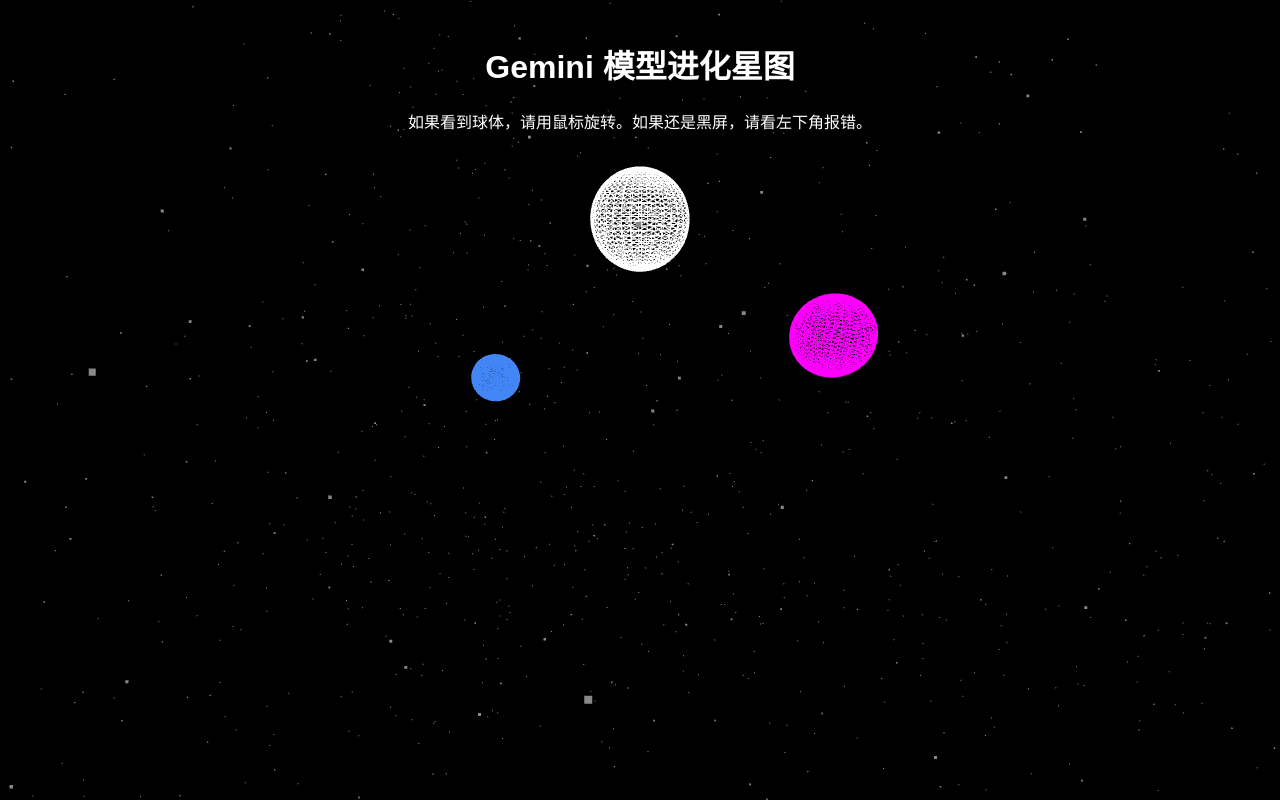
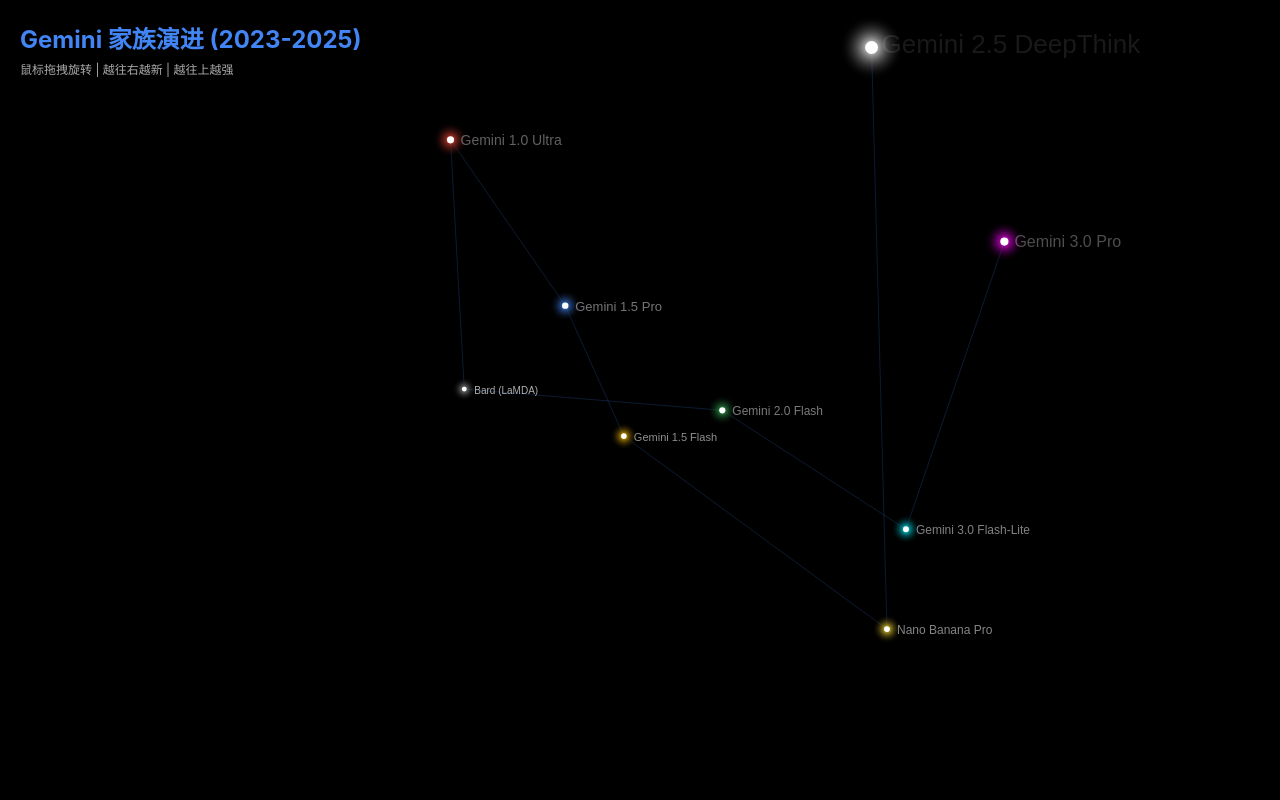
Before and after one commit to ZhaoXinlong/gemini-3d, a plain HTML site: page index.html in a window 1280 px wide. Drawn offline with nearby package versions, Linux system fonts and the light colour scheme; animation ran at ten frames a second.

Commit message:
Update index.html

```diff
--- a/index.html
+++ b/index.html
@@ -2,93 +2,127 @@
 <html lang="zh-CN">
 <head>
     <meta charset="UTF-8">
-    <title>Gemini 宇宙 3D 矩阵 (修复版)</title>
+    <title>Gemini 极简宇宙 (兼容版)</title>
     <style>
-        body { margin: 0; overflow: hidden; background-color: #020205; color: white; font-family: sans-serif; }
-        #ui { position: absolute; top: 20px; width: 100%; text-align: center; pointer-events: none; z-index: 10; }
-        #error-log { position: absolute; bottom: 10px; left: 10px; color: #ff4444; font-size: 12px; background: rgba(0,0,0,0.5); }
-        #loading { position: absolute; top: 50%; left: 50%; transform: translate(-50%, -50%); }
+        body { margin: 0; overflow: hidden; background: #000; color: #fff; font-family: -apple-system, BlinkMacSystemFont, "Segoe UI", Roboto, sans-serif; }
+        canvas { display: block; cursor: move; }
+        #ui { position: absolute; top: 20px; left: 20px; pointer-events: none; text-shadow: 0 2px 4px rgba(0,0,0,0.5); }
+        .legend { font-size: 12px; color: #aaa; margin-top: 5px; }
+        #details { position: absolute; bottom: 20px; right: 20px; background: rgba(20,20,30,0.8); padding: 15px; border-radius: 8px; border: 1px solid #4285f4; display: none; width: 250px; }
     </style>
 </head>
 <body>
     <div id="ui">
-        <h1>Gemini 模型进化星图</h1>
-        <p>如果看到球体，请用鼠标旋转。如果还是黑屏，请看左下角报错。</p>
+        <h2 style="margin:0; color:#4285f4;">Gemini 家族演进 (2023-2025)</h2>
+        <div class="legend">鼠标拖拽旋转 | 越往右越新 | 越往上越强</div>
     </div>
-    <div id="loading">正在召唤 3D 引擎...</div>
-    <div id="error-log"></div>
-
-    <script src="https://cdnjs.cloudflare.com/ajax/libs/three.js/r128/three.min.js" onerror="logError('核心库加载失败')"></script>
-    <script src="https://cdn.jsdelivr.net/gh/mrdoob/three.js@r128/examples/js/controls/OrbitControls.js" onerror="logError('控制器加载失败')"></script>
+    <div id="details">
+        <h3 id="d-name" style="margin-top:0;"></h3>
+        <p id="d-info" style="font-size:14px; color:#ddd;"></p>
+    </div>
+    <canvas id="starCanvas"></canvas>
 
     <script>
-        function logError(msg) {
-            document.getElementById('error-log').innerHTML += "⚠️ " + msg + "<br>";
-            document.getElementById('loading').innerHTML = "加载失败，请刷新或更换网络。";
+        const canvas = document.getElementById('starCanvas');
+        const ctx = canvas.getContext('2d');
+        let width, height;
+        let angleX = 0.5, angleY = 0.5;
+        let isDragging = false, lastMouseX, lastMouseY;
+
+        // --- Gemini 数据：[名称, 时间轴X, 性能轴Y, 稳定性Z, 颜色] ---
+        const models = [
+            { name: "Bard (LaMDA)", x: -250, y: 50, z: 0, c: "#999", info: "2023.03: Gemini 的前身" },
+            { name: "Gemini 1.0 Ultra", x: -180, y: -200, z: 0, c: "#ea4335", info: "2023.12: 首个对标 GPT-4 的旗舰" },
+            { name: "Gemini 1.5 Pro", x: -80, y: -80, z: 0, c: "#4285f4", info: "2024.02: 开启 100万+ 长文本时代" },
+            { name: "Gemini 1.5 Flash", x: -20, y: 50, z: 0, c: "#fbbc05", info: "2024.05: 极速高性价比模型" },
+            { name: "Gemini 2.0 Flash", x: 80, y: 0, z: 20, c: "#34a853", info: "2025.02: 智能体(Agent)能力爆发" },
+            { name: "Gemini 2.5 DeepThink", x: 150, y: -250, z: -50, c: "#fff", info: "2025.06: 推理链(CoT)强化版" },
+            { name: "Gemini 3.0 Pro", x: 250, y: -150, z: 100, c: "#ff00ff", info: "2025.11: 最新旗舰，Vibe Coding 核心" },
+            { name: "Gemini 3.0 Flash-Lite", x: 280, y: 100, z: 50, c: "#00f2ff", info: "2025.12: 目前全球最廉价的高性能 API" },
+            { name: "Nano Banana Pro", x: 300, y: 180, z: -20, c: "#ffe135", info: "2025.11: 手机本地图像生成之王" }
+        ];
+
+        function resize() {
+            width = canvas.width = window.innerWidth;
+            height = canvas.height = window.innerHeight;
         }
 
-        window.onload = function() {
-            if (typeof THREE === 'undefined') {
-                logError("浏览器未能识别 THREE 插件");
-                return;
-            }
+        window.addEventListener('resize', resize);
+        resize();
 
-            try {
-                init3D();
-                document.getElementById('loading').style.display = 'none';
-            } catch (e) {
-                logError("JS 运行错误: " + e.message);
-            }
-        };
+        // 交互逻辑
+        window.addEventListener('mousedown', e => { isDragging = true; lastMouseX = e.clientX; lastMouseY = e.clientY; });
+        window.addEventListener('mousemove', e => {
+            if (!isDragging) return;
+            angleY += (e.clientX - lastMouseX) * 0.01;
+            angleX += (e.clientY - lastMouseY) * 0.01;
+            lastMouseX = e.clientX; lastMouseY = e.clientY;
+        });
+        window.addEventListener('mouseup', () => isDragging = false);
 
-        function init3D() {
-            const scene = new THREE.Scene();
-            const camera = new THREE.PerspectiveCamera(75, window.innerWidth / window.innerHeight, 0.1, 1000);
-            const renderer = new THREE.WebGLRenderer({ antialias: true });
-            renderer.setSize(window.innerWidth, window.innerHeight);
-            document.body.appendChild(renderer.domElement);
+        function project(x, y, z) {
+            // 简单的 3D 旋转矩阵计算
+            let radX = angleX, radY = angleY;
+            // 绕 Y 轴转
+            let x1 = x * Math.cos(radY) + z * Math.sin(radY);
+            let z1 = z * Math.cos(radY) - x * Math.sin(radY);
+            // 绕 X 轴转
+            let y2 = y * Math.cos(radX) - z1 * Math.sin(radX);
+            let z2 = z1 * Math.cos(radX) + y * Math.cos(radX);
 
-            // 如果控制器加载成功就启用，不成功也不影响球体显示
-            if (THREE.OrbitControls) {
-                const controls = new THREE.OrbitControls(camera, renderer.domElement);
-                camera.position.set(5, 5, 10);
-                controls.update();
-            } else {
-                camera.position.z = 12;
-            }
+            // 透视投影
+            let factor = 600 / (600 + z2);
+            return {
+                x: x1 * factor + width / 2,
+                y: y2 * factor + height / 2,
+                scale: factor,
+                alpha: (z2 + 400) / 800
+            };
+        }
 
-            // 添加星空背景
-            const starGeo = new THREE.BufferGeometry();
-            const starPoints = [];
-            for(let i=0; i<3000; i++) {
-                starPoints.push((Math.random()-0.5)*100, (Math.random()-0.5)*100, (Math.random()-0.5)*100);
-            }
-            starGeo.setAttribute('position', new THREE.Float32BufferAttribute(starPoints, 3));
-            scene.add(new THREE.Points(starGeo, new THREE.PointsMaterial({color: 0x888888, size: 0.1})));
+        function draw() {
+            ctx.fillStyle = '#000';
+            ctx.fillRect(0, 0, width, height);
 
-            // 绘制 2025 年末最核心的三个 Gemini 模型
-            const modelData = [
-                { name: "3.0 Pro", x: 4, y: 2, color: 0xff00ff, size: 0.8 },
-                { name: "2.5 DeepThink", x: 0, y: 4, color: 0xffffff, size: 1.0 },
-                { name: "1.5 Pro", x: -4, y: 0, color: 0x4285f4, size: 0.6 }
-            ];
+            // 绘制连线 (时间轴线)
+            ctx.beginPath();
+            ctx.strokeStyle = 'rgba(66, 133, 244, 0.2)';
+            models.forEach((m, i) => {
+                let p = project(m.x, m.y, m.z);
+                if(i===0) ctx.moveTo(p.x, p.y); else ctx.lineTo(p.x, p.y);
+            });
+            ctx.stroke();
 
-            modelData.forEach(m => {
-                const sphere = new THREE.Mesh(
-                    new THREE.SphereGeometry(m.size, 32, 32),
-                    new THREE.MeshBasicMaterial({ color: m.color, wireframe: true })
-                );
-                sphere.position.set(m.x, m.y, 0);
-                scene.add(sphere);
+            // 绘制星球
+            models.sort((a,b) => b.z - a.z); // 简单的深度排序
+            models.forEach(m => {
+                let p = project(m.x, m.y, m.z);
+
+                // 发光
+                let grd = ctx.createRadialGradient(p.x, p.y, 0, p.x, p.y, 15 * p.scale);
+                grd.addColorStop(0, m.c);
+                grd.addColorStop(1, 'transparent');
+
+                ctx.fillStyle = grd;
+                ctx.beginPath();
+                ctx.arc(p.x, p.y, 20 * p.scale, 0, Math.PI*2);
+                ctx.fill();
+
+                // 核心点
+                ctx.fillStyle = '#fff';
+                ctx.beginPath();
+                ctx.arc(p.x, p.y, 3 * p.scale, 0, Math.PI*2);
+                ctx.fill();
+
+                // 文字
+                ctx.fillStyle = `rgba(255,255,255,${p.alpha})`;
+                ctx.font = `${Math.round(12 * p.scale)}px sans-serif`;
+                ctx.fillText(m.name, p.x + 10, p.y + 5);
             });
 
-            function animate() {
-                requestAnimationFrame(animate);
-                scene.rotation.y += 0.002;
-                renderer.render(scene, camera);
-            }
-            animate();
+            requestAnimationFrame(draw);
         }
+        draw();
     </script>
 </body>
 </html>
```
